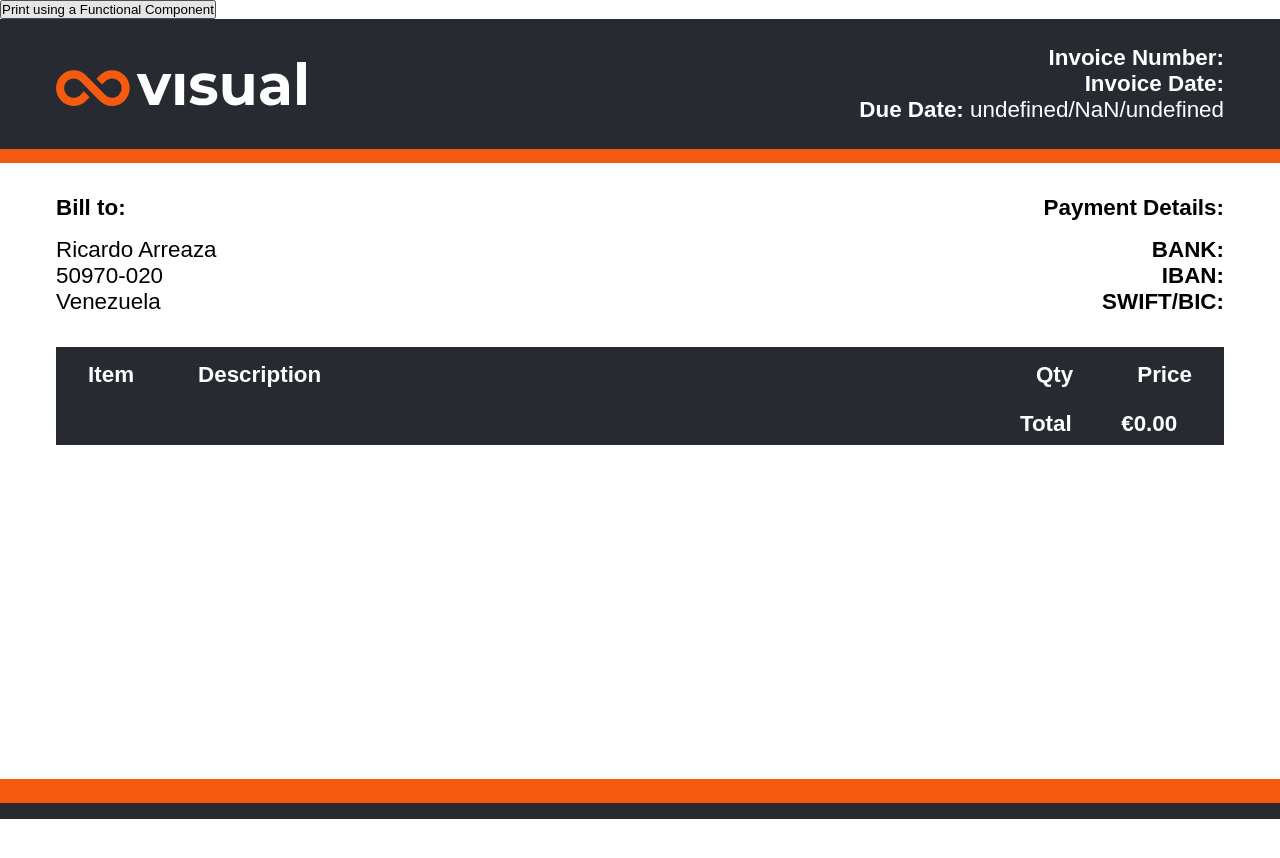
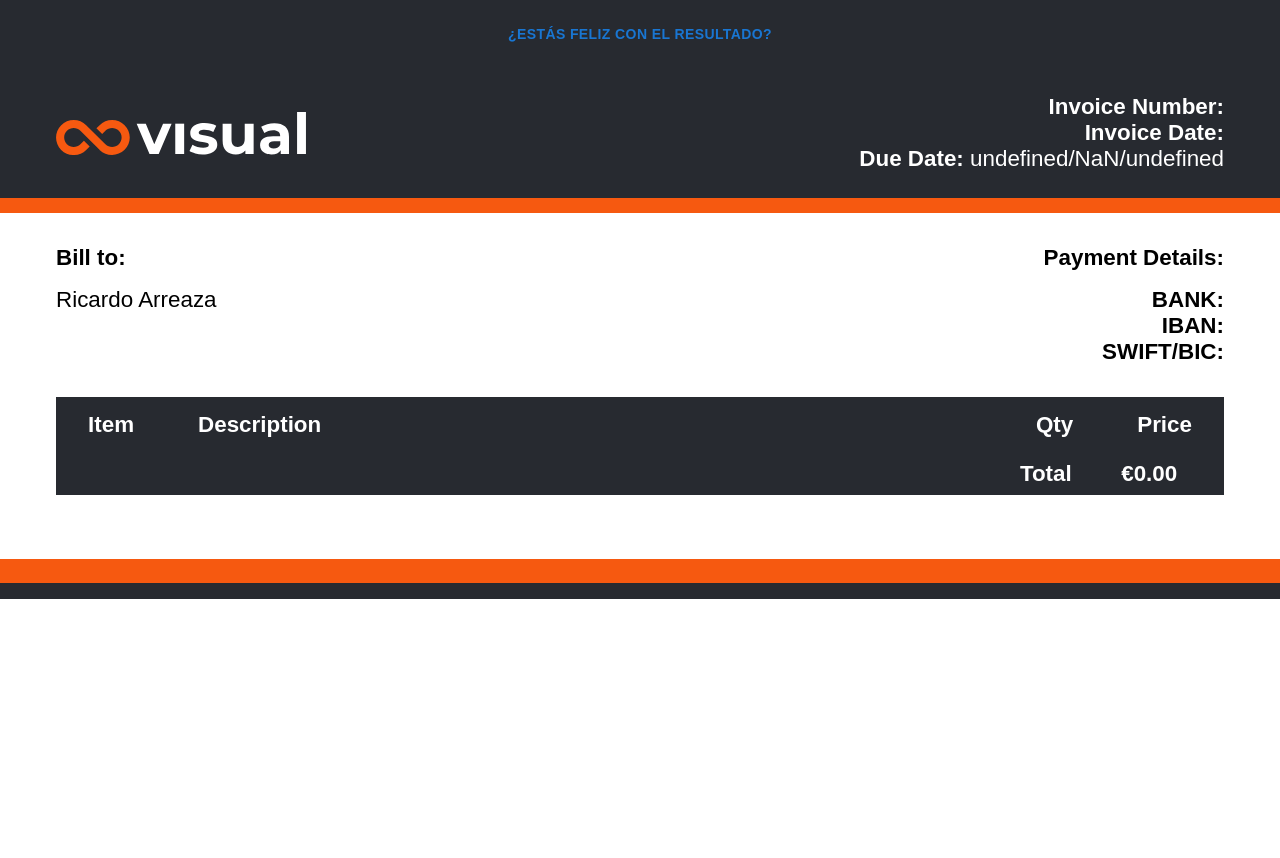
Before and after one commit to lovomax/billGenerator, a React (Vite) app: page /bill in a window 1280 px wide. Shown: the top 858 px of the page. Before the commit the page ends 819 px from the top, so only its background shows below. Built offline with nearby package versions, Linux system fonts and the light colour scheme.

Commit message:
Listo para exportar

```diff
--- a/package.json
+++ b/package.json
@@ -18,12 +18,7 @@
     "@mui/icons-material": "^5.8.4",
     "@mui/material": "^5.8.4",
     "@mui/x-date-pickers": "^5.0.0-alpha.6",
-    "@progress/kendo-drawing": "^1.16.3",
-    "@progress/kendo-licensing": "^1.2.2",
-    "@progress/kendo-react-pdf": "^5.4.0",
-    "@react-pdf/renderer": "^2.2.0",
     "date-fns": "^2.28.0",
-    "html2canvas": "^1.4.1",
     "jspdf": "^2.5.1",
     "react": "^18.2.0",
     "react-dom": "^18.2.0",
--- a/src/pages/Bill/index.jsx
+++ b/src/pages/Bill/index.jsx
@@ -1,12 +1,16 @@
-import React, {useRef} from 'react';
+import React, {useRef, useState} from 'react';
 import logo from '../../assets/logo.svg';
 import { useBill } from '../../context/AppContext';
+
+import Button from '@mui/material/Button';
+import Stack from '@mui/material/Stack';
 
 import ReactToPrint from 'react-to-print';
 
 import styles from './bill.module.scss';
 
 export function Bill() {
+  const [ver, setVer] = useState(false);
   /*React to print*/
 
   const componentRef = React.useRef(null);
@@ -22,7 +26,7 @@ export function Bill() {
     // return <button onClick={() => alert('This will not work')}>Print this out!</button>;
 
     // Good
-    return <button>Print using a Functional Component</button>;
+    return <Button color="success"><strong>Imprimir PDF</strong></Button>;
   }, []);
 
   /*React to print end */
@@ -48,12 +52,19 @@ export function Bill() {
   /*_container_fy0c3_1*/
   return (
     <>
-      <ReactToPrint
-        content={reactToPrintContent}
-        documentTitle="AwesomeFileName.pdf"
-        trigger={reactToPrintTrigger}
-        style={{ fontWeight: 'bold' }}
-      />
+      <Stack  sx={{display: 'flex', margin:'auto', alignItems: 'center', paddingTop: '1rem', paddingBottom: '1rem', backgroundColor: '#272a30', width: '100vw'}}>
+        {ver && (
+          <ReactToPrint
+            content={reactToPrintContent}
+            documentTitle={"Invoice_"+bills.nombre+"_8visual_"+(bills?.duedate?.getDate() + '-' + (bills?.duedate?.getMonth() + 1) + '-' + bills?.duedate?.getFullYear())+".pdf"}
+            trigger={reactToPrintTrigger}
+            style={{ fontWeight: 'bold' }}
+          />
+        )}
+        {!ver && (
+          <Button onClick={()=>{setVer(!ver);}}><strong>¿Estás feliz con el resultado?</strong></Button>
+        )}
+      </Stack>
         <div ref={componentRef} className={styles.container} id='divToPrint'>
           <div className={styles.header}>
             <div>
@@ -76,11 +87,11 @@ export function Bill() {
               <strong>Bill to: </strong>
               <p>{bills.nombre || 'Ricardo Arreaza'}</p>
               <p>
-                {(bills?.calle ?? '')  + ' ' + (bills?.piso ?? '')  + ' ' + (bills?.oficina ?? '')}
+                { (bills.calle ?? '')  + ' ' + (bills.piso ?? '')  + ' ' + (bills.oficina ?? '')}
               </p>
-              <p>{bills.postal || '50970-020'}</p>
+              <p>{bills.postal || ''}</p>
               <p id='cpais' className='_CompanyCountry'>
-                {bills.pais || 'Venezuela'}
+                {bills.pais || ''}
               </p>
             </div>
             <div className={styles.paymentDetails}>
@@ -140,23 +151,26 @@ export function Bill() {
               </tfoot>
             </table>
           </section>
-
+          {!ver && (
+            <footer className={styles.footer}>
+              <div id='fBorder1'></div>
+              <div id='fBorder2'></div>
+            </footer>
+          )}
+          {ver && (
             <footer className={styles.footerSmall}>
               <div id='fBorder1'></div>
               <div id='fBorder2'></div>
             </footer>
+          )}
+
 
 {/*
             <footer className={styles.footer}>
               <div className={styles.fBorder1}></div>
               <div className={styles.fBorder2}></div>
             </footer>
-          {bills?.items?.length > 5 && (
-            <footer className={styles.footer}>
-              <div id='fBorder1'></div>
-              <div id='fBorder2'></div>
-            </footer>
-          )} */}
+           */}
 
         </div>
     </>
--- a/src/pages/Home/index.jsx
+++ b/src/pages/Home/index.jsx
@@ -42,7 +42,7 @@ export function Home() {
       ) {
         setDataErrors(true);
       } else {
-        const fullBill = { ...data, items, indate: fecha, duedate: dueFecha };
+        const fullBill = { ...data, ...direccion, items, indate: fecha, duedate: dueFecha };
         saveBills(fullBill);
         navigate('/bill');
       }
```
